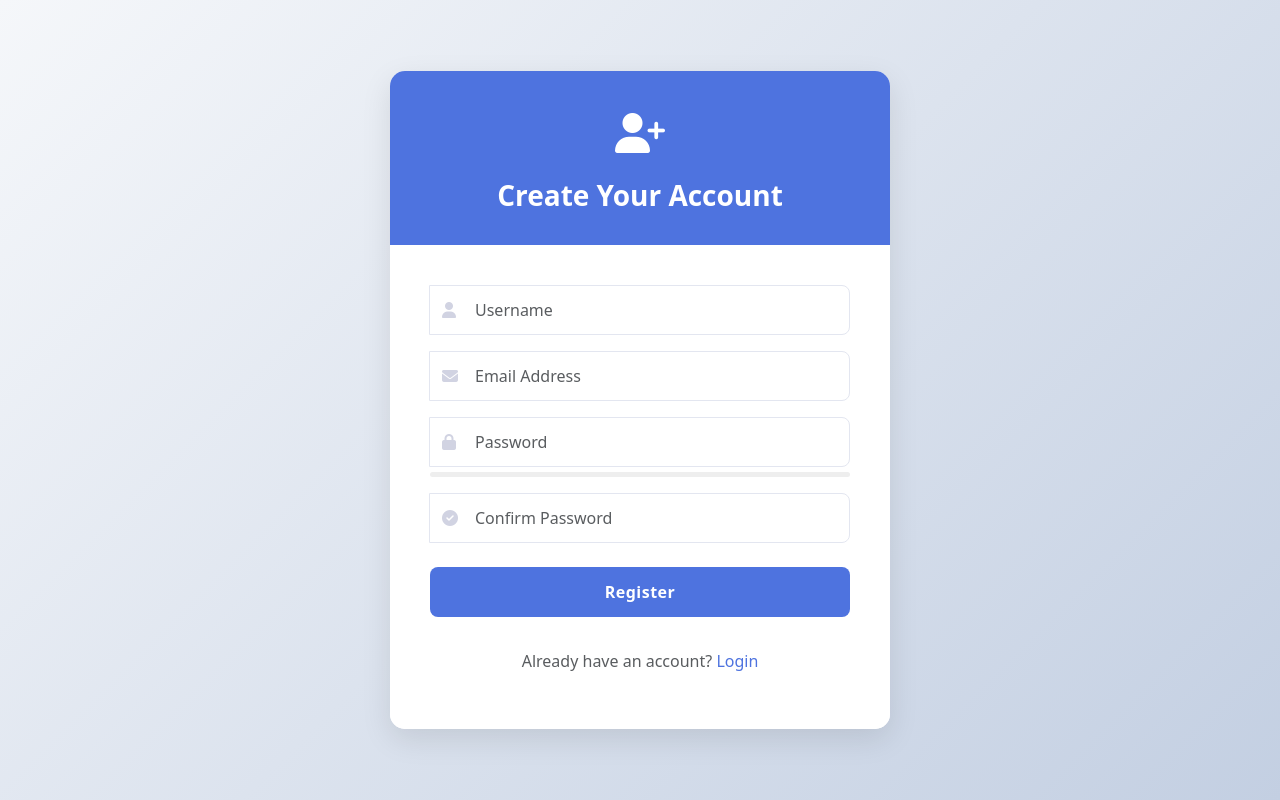
After one commit to ajay016/country_details, a Django app: page /registration/ in a window 1280 px wide. The commit adds this page. Run offline with Django 5.2, Linux system fonts and the light colour scheme.

Commit message:
Created a Registration page

```diff
--- a/country_info/templates/country_info/authentication/login_user.html
+++ b/country_info/templates/country_info/authentication/login_user.html
@@ -168,7 +168,7 @@
                             </button>
 
                             <div class="text-center mt-3">
-                                <p class="text-muted">Don't have an account? <a href="#" class="forgot-password">Sign Up</a></p>
+                                <p class="text-muted">Don't have an account? <a href="{% url 'register_user' %}" class="forgot-password">Sign Up</a></p>
                             </div>
                         </form>
                     </div>
--- /dev/null
+++ b/country_info/templates/country_info/authentication/registration.html
@@ -0,0 +1,247 @@
+<!DOCTYPE html>
+<html lang="en">
+<head>
+    <meta charset="UTF-8">
+    <meta name="viewport" content="width=device-width, initial-scale=1.0">
+    <title>Register</title>
+    <!-- Bootstrap 5 CSS -->
+    <link href="https://cdn.jsdelivr.net/npm/bootstrap@5.3.2/dist/css/bootstrap.min.css" rel="stylesheet">
+    <!-- Font Awesome -->
+    <link rel="stylesheet" href="https://cdnjs.cloudflare.com/ajax/libs/font-awesome/6.4.0/css/all.min.css">
+    <style>
+        :root {
+            --primary-color: #4e73df;
+            --secondary-color: #f8f9fc;
+            --accent-color: #2e59d9;
+            --error-color: #e74a3b;
+        }
+
+        body {
+            background: linear-gradient(135deg, #f5f7fa 0%, #c3cfe2 100%);
+            height: 100vh;
+            display: flex;
+            align-items: center;
+        }
+
+        .register-container {
+            max-width: 500px;
+            width: 100%;
+            margin: 0 auto;
+            animation: fadeIn 0.6s ease-in-out;
+        }
+
+        .register-card {
+            border: none;
+            border-radius: 15px;
+            box-shadow: 0 10px 30px rgba(0, 0, 0, 0.1);
+            overflow: hidden;
+        }
+
+        .card-header {
+            background: var(--primary-color);
+            color: white;
+            text-align: center;
+            padding: 2rem;
+            border-bottom: none;
+        }
+
+        .card-header h3 {
+            font-weight: 600;
+            margin-bottom: 0;
+        }
+
+        .card-body {
+            padding: 2.5rem;
+            background: white;
+        }
+
+        .form-control {
+            height: 50px;
+            border-radius: 8px;
+            border: 1px solid #e3e6f0;
+            padding-left: 45px;
+        }
+
+        .form-control:focus {
+            border-color: var(--primary-color);
+            box-shadow: 0 0 0 0.2rem rgba(78, 115, 223, 0.25);
+        }
+
+        .input-group-text {
+            position: absolute;
+            z-index: 4;
+            height: 50px;
+            width: 50px;
+            background: transparent;
+            border: none;
+            color: #d1d3e2;
+        }
+
+        .btn-register {
+            background: var(--primary-color);
+            border: none;
+            height: 50px;
+            font-weight: 600;
+            letter-spacing: 0.5px;
+            border-radius: 8px;
+            transition: all 0.3s;
+        }
+
+        .btn-register:hover {
+            background: var(--accent-color);
+            transform: translateY(-2px);
+        }
+
+        .login-link {
+            color: var(--primary-color);
+            text-decoration: none;
+            transition: all 0.2s;
+        }
+
+        .login-link:hover {
+            color: var(--accent-color);
+            text-decoration: underline;
+        }
+
+        .password-error {
+            color: var(--error-color);
+            font-size: 0.875rem;
+            margin-top: 0.25rem;
+            display: none;
+        }
+
+        .is-invalid {
+            border-color: var(--error-color) !important;
+        }
+
+        @keyframes fadeIn {
+            from { opacity: 0; transform: translateY(20px); }
+            to { opacity: 1; transform: translateY(0); }
+        }
+
+        .brand-logo {
+            font-size: 2.5rem;
+            margin-bottom: 1rem;
+            color: white;
+        }
+
+        .password-strength {
+            height: 5px;
+            background: #eee;
+            margin-top: 5px;
+            border-radius: 5px;
+            overflow: hidden;
+        }
+
+        .strength-meter {
+            height: 100%;
+            width: 0;
+            transition: width 0.3s;
+        }
+    </style>
+</head>
+<body>
+    <div class="container">
+        <div class="register-container">
+            <div class="card register-card">
+                <div class="card-header">
+                    <div class="brand-logo">
+                        <i class="fas fa-user-plus"></i>
+                    </div>
+                    <h3>Create Your Account</h3>
+                </div>
+                <div class="card-body">
+                    <form id="registrationForm" method="POST" action="{% url 'register_user' %}">
+                        {% csrf_token %}
+                        <div class="mb-3 position-relative">
+                            <div class="input-group">
+                                <span class="input-group-text">
+                                    <i class="fas fa-user"></i>
+                                </span>
+                                <input type="text" class="form-control" id="username" placeholder="Username" name="username" required>
+                            </div>
+                        </div>
+
+                        <div class="mb-3 position-relative">
+                            <div class="input-group">
+                                <span class="input-group-text">
+                                    <i class="fas fa-envelope"></i>
+                                </span>
+                                <input type="email" class="form-control" id="email" placeholder="Email Address" name="email" required>
+                            </div>
+                        </div>
+
+                        <div class="mb-3 position-relative">
+                            <div class="input-group">
+                                <span class="input-group-text">
+                                    <i class="fas fa-lock"></i>
+                                </span>
+                                <input type="password" class="form-control" id="password" placeholder="Password" name="password" required>
+                            </div>
+                            <div class="password-strength">
+                                <div class="strength-meter" id="passwordStrength"></div>
+                            </div>
+                        </div>
+
+                        <div class="mb-4 position-relative">
+                            <div class="input-group">
+                                <span class="input-group-text">
+                                    <i class="fas fa-check-circle"></i>
+                                </span>
+                                <input type="password" class="form-control" id="confirmPassword" placeholder="Confirm Password" name="confirm_password" required>
+                            </div>
+                            <div class="password-error" id="passwordError">
+                                <i class="fas fa-exclamation-circle"></i> Passwords do not match
+                            </div>
+                        </div>
+
+                        {% if messages %}
+                            <div class="alert-container">
+                                {% for message in messages %}
+                                    <div class="alert alert-{{ message.tags }}">
+                                        {{ message }}
+                                    </div>
+                                {% endfor %}
+                            </div>
+                        {% endif %}
+
+                        <button type="submit" class="btn btn-primary btn-register w-100 mb-3">
+                            Register
+                        </button>
+
+                        <div class="text-center mt-3">
+                            <p class="text-muted">Already have an account? <a href="#" class="login-link">Login</a></p>
+                        </div>
+                    </form>
+                </div>
+            </div>
+        </div>
+    </div>
+
+    <!-- Bootstrap JS Bundle with Popper -->
+    <script src="https://cdn.jsdelivr.net/npm/bootstrap@5.3.2/dist/js/bootstrap.bundle.min.js"></script>
+
+    <script>
+        document.addEventListener('DOMContentLoaded', function() {
+            const registrationForm = document.getElementById('registrationForm');
+            const passwordInput = document.getElementById('password');
+            const confirmPasswordInput = document.getElementById('confirmPassword');
+            const passwordError = document.getElementById('passwordError');
+            const passwordStrength = document.getElementById('passwordStrength');
+
+            // Password matching validation
+            confirmPasswordInput.addEventListener('input', function() {
+                if (passwordInput.value !== confirmPasswordInput.value) {
+                    confirmPasswordInput.classList.add('is-invalid');
+                    passwordError.style.display = 'block';
+                } else {
+                    confirmPasswordInput.classList.remove('is-invalid');
+                    passwordError.style.display = 'none';
+                }
+            });
+
+
+        });
+    </script>
+</body>
+</html>
--- a/country_info/urls.py
+++ b/country_info/urls.py
@@ -9,4 +9,5 @@ urlpatterns = [
     path('view-country-details/<str:cca3>', views.country_details_json, name='view_country_details'),
     path('login-user/', views.login_user, name='login_user'),
     path('logout/', views.logout_user, name='logout'),
+    path('registration/', views.register_user, name='register_user'),
 ]
--- a/country_info/views.py
+++ b/country_info/views.py
@@ -1,4 +1,5 @@
 from django.shortcuts import render, redirect
+from django.contrib.auth.models import User
 from django.core.paginator import Paginator
 import requests
 import json
@@ -31,6 +32,38 @@ def login_user(request):
 def logout_user(request):
     logout(request)
     return redirect('login_user')
+
+
+def register_user(request):
+    if request.method == 'POST':
+        username = request.POST.get('username')
+        email = request.POST.get('email')
+        password = request.POST.get('password')
+        confirm_password = request.POST.get('confirm_password')
+
+        # Check if passwords match
+        if password != confirm_password:
+            messages.error(request, 'Passwords do not match.')
+            return redirect('register_user')  # Redirect to the registration page to show the message
+
+        # Check if username already exists
+        if User.objects.filter(username=username).exists():
+            messages.error(request, 'Username already taken.')
+            return redirect('register_user')
+
+        # Check if email already exists
+        if User.objects.filter(email=email).exists():
+            messages.error(request, 'Email already registered.')
+            return redirect('register_user')
+
+        # Create user
+        user = User.objects.create_user(username=username, email=email, password=password)
+        user.save()
+
+        messages.success(request, 'User registered successfully.')
+        return redirect('login_user')  # Redirect to the login page after successful registration
+
+    return render(request, 'country_info/authentication/registration.html')
 
 
 @login_required(login_url='login_user')
```
Also changed, not shown: db.sqlite3, 1 other file.
